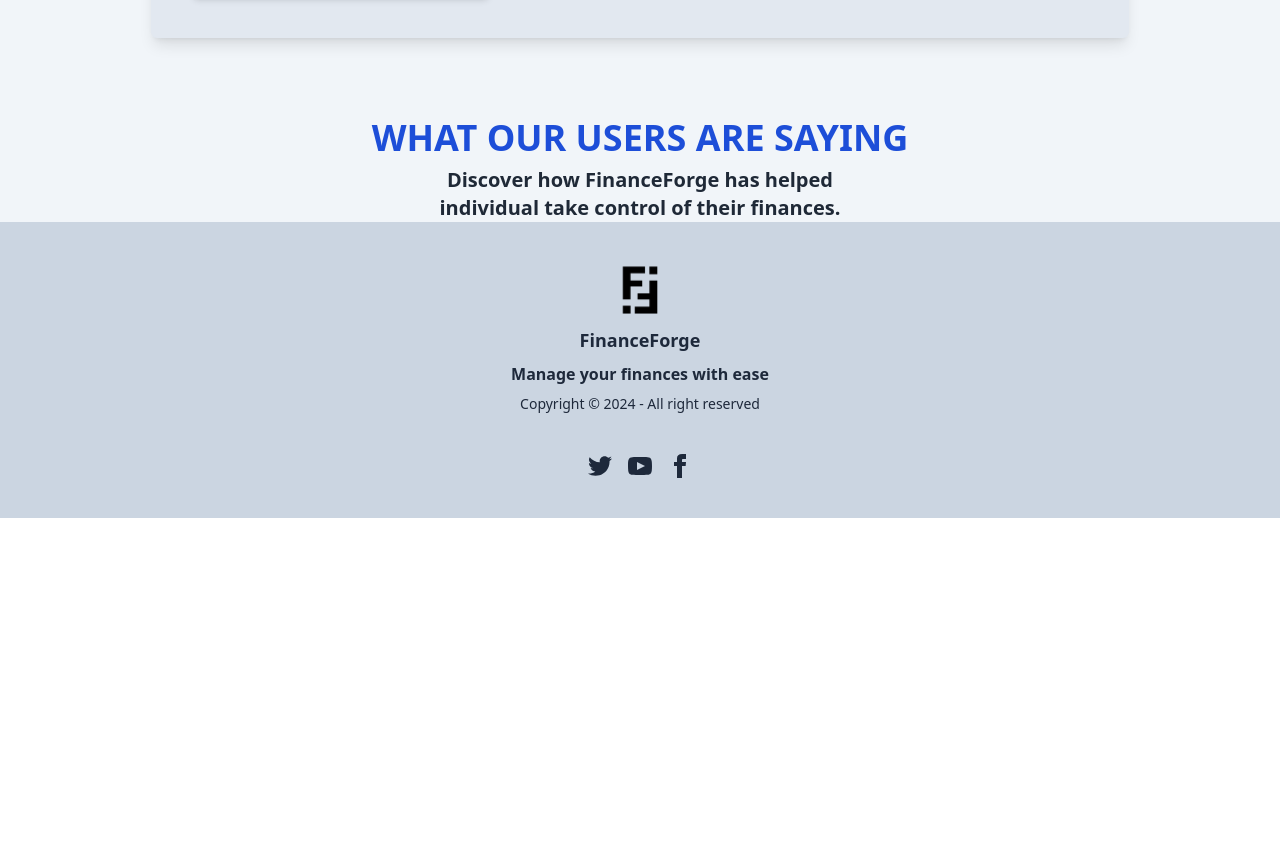
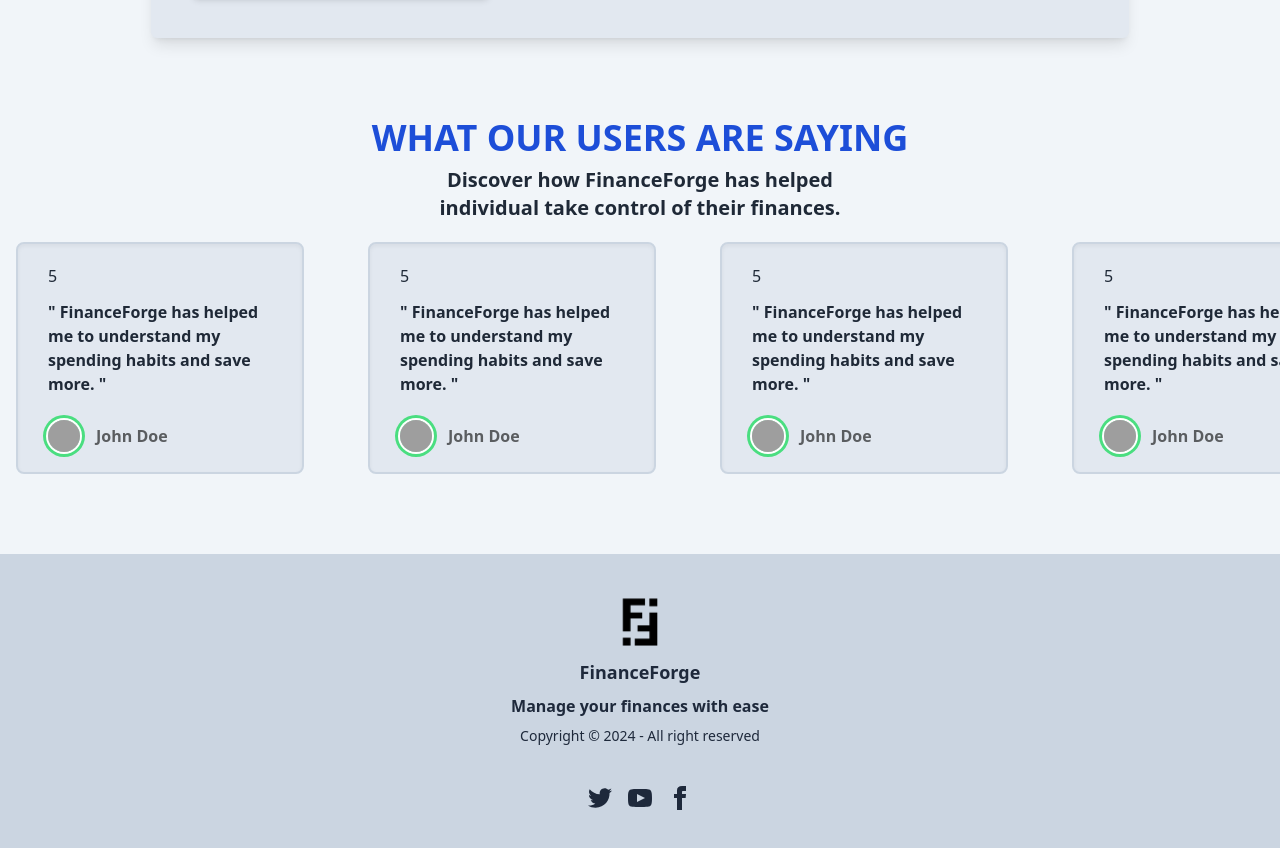
Before and after one commit to Jx1126/asp-final, a React (Vite) app: page / in a window 1280 px wide. Shown: the part 1817-2665 px from the top of the page. Before the commit the page ends 2335 px from the top, so only its background shows below. Built offline with nearby package versions, Linux system fonts and the light colour scheme; grey boxes are pictures that could not be loaded.

Commit message:
Added rating cards (without stars rating)

```diff
--- a/src/components/home/FeatureCard.tsx
+++ b/src/components/home/FeatureCard.tsx
@@ -6,7 +6,7 @@ interface Props {
 }
 
 const FeatureCard = ({ title, description, image, isReversed }: Props) => (
-<div className="flex flex-col gap-8 sm:flex-row sm:gap-20 items-center bg-slate-200 p-10 rounded-md shadow-lg mx-5">
+  <div className="flex flex-col gap-8 sm:flex-row sm:gap-20 items-center bg-slate-200 p-10 rounded-md shadow-lg mx-5">
     <div className={`sm:order-${isReversed ? 2 : 1} w-full sm:w-auto`}>
       <img src={image} className="rounded-lg shadow-md w-full" alt={title} />
     </div>
--- a/src/components/home/Home.tsx
+++ b/src/components/home/Home.tsx
@@ -4,6 +4,7 @@ import detail2 from "/home_detail_2.png?url";
 import detail3 from "/home_detail_3.png?url";
 
 import FeatureCard from "./FeatureCard";
+import RatingCard from "./RatingCard";
 
 const HeroSection = () => {
   return (
@@ -26,37 +27,91 @@ const HeroSection = () => {
   );
 };
 
-const FeaturesSection = () => (
+const FeaturesSection = () => {
+
+  const features = [
+    {
+      title: "Track your Income and Expenses",
+      description: "Easily record and visualize your income and expenses. Get clear insight into your spending habits and savings with graphs.",
+      image: detail1,
+    },
+    {
+      title: "Find out ways to build your wealth",
+      description: "Get top insights from our analyst and key recommendation on opportunities to build your wealth.",
+      image: detail2,
+    },
+    {
+      title: "Protect yourself",
+      description: "Find out more about common scams and use our link checker to safeguard yourself online.",
+      image: detail3,
+    }
+  ];
+
+  return (
     <section className="mt-20 flex items-center justify-center">
       <div className="grid gap-10">
-      <FeatureCard
-        title="Track your Income and Expenses"
-        description="Easily record and visualize your income and expenses. Get clear insight into your spending habits and savings with graphs."
-        image={detail1}
-      />
-      <FeatureCard
-        title="Find out ways to build your wealth"
-        description="Get top insights from our analyst and key recommendation on opportunities to build your wealth."
-        image={detail2}
-        isReversed
-      />
-      <FeatureCard
-        title="Protect yourself"
-        description="Find out more about common scams and use our link checker to safeguard yourself online."
-        image={detail3}
-      />
+        {features.map((feature, index) => (
+          <FeatureCard key={index} {...feature} isReversed={index % 2 !== 0} />
+        ))}
       </div>
     </section>
   );
+};
 
-const RatingSection = () => (
-  <section className="mt-20">
-    <div className="flex flex-col items-center justify-center">
+const RatingSection = () => {
+
+  const ratings = [
+    {
+      star: 5,
+      message: "FinanceForge has helped me to understand my spending habits and save more.",
+      avatar: "https://img.daisyui.com/images/stock/photo-1534528741775-53994a69daeb.webp",
+      username: "John Doe"
+    },
+    {
+      star: 5,
+      message: "FinanceForge has helped me to understand my spending habits and save more.",
+      avatar: "https://img.daisyui.com/images/stock/photo-1534528741775-53994a69daeb.webp",
+      username: "John Doe"
+    },
+    {
+      star: 5,
+      message: "FinanceForge has helped me to understand my spending habits and save more.",
+      avatar: "https://img.daisyui.com/images/stock/photo-1534528741775-53994a69daeb.webp",
+      username: "John Doe"
+    },
+    {
+      star: 5,
+      message: "FinanceForge has helped me to understand my spending habits and save more.",
+      avatar: "https://img.daisyui.com/images/stock/photo-1534528741775-53994a69daeb.webp",
+      username: "John Doe"
+    },
+    {
+      star: 5,
+      message: "FinanceForge has helped me to understand my spending habits and save more.",
+      avatar: "https://img.daisyui.com/images/stock/photo-1534528741775-53994a69daeb.webp",
+      username: "John Doe"
+    },
+  ];
+
+  return (
+    <section className="my-20 overflow-hidden">
+      <div className="flex flex-col items-center justify-center mb-5">
         <p className="text-4xl text-blue-700 font-bold uppercase text-center">What our users are saying</p>
         <p className="text-xl font-semibold mt-2 max-w-md text-center">Discover how FinanceForge has helped individual take control of their finances.</p>
       </div>
+
+      <div className="relative w-full">
+        <div className="inifite-scroll-animation flex">
+          {[...ratings, ...ratings].map((rating, index) => (
+            <div className="flex-shrink-0 w-80 mx-4">
+              <RatingCard key={index} {...rating} />
+            </div>
+          ))};
+        </div>
+      </div>
     </section>
   );
+};
 
 function Home() {
   return (
--- a/src/components/home/RatingCard.tsx
+++ b/src/components/home/RatingCard.tsx
@@ -0,0 +1,31 @@
+interface Props {
+  star: number;
+  message: string;
+  avatar: string;
+  username: string;
+}
+
+const RatingCard = ({ star, message, avatar, username }: Props) => (
+  <div className="flex justify-center bg-slate-200 border-slate-300 max-w-72 border-2 shadow-inner rounded-lg">
+
+    <div className="flex flex-col gap-3 my-5">
+
+      <p>{star}</p>
+      <p className="max-w-56 font-semibold">" {message} "</p>
+
+      <div className="flex flex-row gap-4 items-center mt-3">
+        <div className="avatar">
+          <div className="w-8 rounded-full ring ring-offset-2 ring-green-400">
+            <img src={avatar} />
+          </div>
+        </div>
+
+        <p className="font-semibold text-black/60">{username}</p>
+      </div>
+
+    </div>
+
+  </div>
+);
+
+export default RatingCard;
--- a/src/css/output.css
+++ b/src/css/output.css
@@ -657,6 +657,30 @@ html {
   --tw-contain-style:  ;
 }
 
+.avatar {
+  position: relative;
+  display: inline-flex;
+}
+
+.avatar > div {
+  display: block;
+  aspect-ratio: 1 / 1;
+  overflow: hidden;
+}
+
+.avatar img {
+  height: 100%;
+  width: 100%;
+  -o-object-fit: cover;
+     object-fit: cover;
+}
+
+.avatar.placeholder > div {
+  display: flex;
+  align-items: center;
+  justify-content: center;
+}
+
 @media (hover:hover) {
   .menu li > *:not(ul, .menu-title, details, .btn):active,
 .menu li > *:not(ul, .menu-title, details, .btn).active,
@@ -783,18 +807,6 @@ html {
     }
   }
 
-  .btn-outline.btn-secondary:hover {
-    --tw-text-opacity: 1;
-    color: var(--fallback-sc,oklch(var(--sc)/var(--tw-text-opacity)));
-  }
-
-  @supports (color: color-mix(in oklab, black, black)) {
-    .btn-outline.btn-secondary:hover {
-      background-color: color-mix(in oklab, var(--fallback-s,oklch(var(--s)/1)) 90%, black);
-      border-color: color-mix(in oklab, var(--fallback-s,oklch(var(--s)/1)) 90%, black);
-    }
-  }
-
   .btn-disabled:hover,
     .btn[disabled]:hover,
     .btn:disabled:hover {
@@ -960,6 +972,29 @@ html {
   justify-content: flex-end;
 }
 
+.rating {
+  position: relative;
+  display: inline-flex;
+}
+
+.rating :where(input) {
+  cursor: pointer;
+  border-radius: 0px;
+  animation: rating-pop var(--animation-input, 0.25s) ease-out;
+  height: 1.5rem;
+  width: 1.5rem;
+  background-color: var(--fallback-bc,oklch(var(--bc)/var(--tw-bg-opacity)));
+  --tw-bg-opacity: 1;
+}
+
+.avatar-group :where(.avatar) {
+  overflow: hidden;
+  border-radius: 9999px;
+  border-width: 4px;
+  --tw-border-opacity: 1;
+  border-color: var(--fallback-b1,oklch(var(--b1)/var(--tw-border-opacity)));
+}
+
 @media (prefers-reduced-motion: no-preference) {
   .btn {
     animation: button-pop var(--animation-btn, 0.25s) ease-out;
@@ -981,10 +1016,6 @@ html {
   .btn-primary {
     --btn-color: var(--fallback-p);
   }
-
-  .btn-secondary {
-    --btn-color: var(--fallback-s);
-  }
 }
 
 @supports (color: color-mix(in oklab, black, black)) {
@@ -992,11 +1023,6 @@ html {
     background-color: color-mix(in oklab, var(--fallback-p,oklch(var(--p)/1)) 90%, black);
     border-color: color-mix(in oklab, var(--fallback-p,oklch(var(--p)/1)) 90%, black);
   }
-
-  .btn-outline.btn-secondary.btn-active {
-    background-color: color-mix(in oklab, var(--fallback-s,oklch(var(--s)/1)) 90%, black);
-    border-color: color-mix(in oklab, var(--fallback-s,oklch(var(--s)/1)) 90%, black);
-  }
 }
 
 .btn:focus-visible {
@@ -1015,16 +1041,6 @@ html {
   .btn-primary {
     --btn-color: var(--p);
   }
-
-  .btn-secondary {
-    --btn-color: var(--s);
-  }
-}
-
-.btn-secondary {
-  --tw-text-opacity: 1;
-  color: var(--fallback-sc,oklch(var(--sc)/var(--tw-text-opacity)));
-  outline-color: var(--fallback-s,oklch(var(--s)/1));
 }
 
 .btn.glass {
@@ -1063,16 +1079,6 @@ html {
 .btn-outline.btn-primary.btn-active {
   --tw-text-opacity: 1;
   color: var(--fallback-pc,oklch(var(--pc)/var(--tw-text-opacity)));
-}
-
-.btn-outline.btn-secondary {
-  --tw-text-opacity: 1;
-  color: var(--fallback-s,oklch(var(--s)/var(--tw-text-opacity)));
-}
-
-.btn-outline.btn-secondary.btn-active {
-  --tw-text-opacity: 1;
-  color: var(--fallback-sc,oklch(var(--sc)/var(--tw-text-opacity)));
 }
 
 .btn.btn-disabled,
@@ -1252,6 +1258,39 @@ html {
   }
 }
 
+.rating input {
+  -moz-appearance: none;
+       appearance: none;
+  -webkit-appearance: none;
+}
+
+.rating .rating-hidden {
+  width: 0.5rem;
+  background-color: transparent;
+}
+
+.rating input[type="radio"]:checked {
+  background-image: none;
+}
+
+.rating input:checked ~ input,
+  .rating input[aria-checked="true"] ~ input {
+  --tw-bg-opacity: 0.2;
+}
+
+.rating input:focus-visible {
+  transition-property: transform;
+  transition-timing-function: cubic-bezier(0.4, 0, 0.2, 1);
+  transition-timing-function: cubic-bezier(0, 0, 0.2, 1);
+  transition-duration: 300ms;
+  transform: translateY(-0.125em);
+}
+
+.rating input:active:focus {
+  animation: none;
+  transform: translateY(-0.125em);
+}
+
 @keyframes rating-pop {
   0% {
     transform: translateY(-0.125em);
@@ -1314,6 +1353,23 @@ html {
   right: 7%;
 }
 
+.avatar.offline:before {
+  content: "";
+  position: absolute;
+  z-index: 10;
+  display: block;
+  border-radius: 9999px;
+  --tw-bg-opacity: 1;
+  background-color: var(--fallback-b3,oklch(var(--b3)/var(--tw-bg-opacity)));
+  outline-style: solid;
+  outline-width: 2px;
+  outline-color: var(--fallback-b1,oklch(var(--b1)/1));
+  width: 15%;
+  height: 15%;
+  top: 7%;
+  right: 7%;
+}
+
 .join.join-vertical > :where(*:not(:first-child)):is(.btn) {
   margin-top: calc(var(--border-btn) * -1);
 }
@@ -1355,11 +1411,30 @@ html {
   inset: 0px;
 }
 
+.mx-4 {
+  margin-left: 1rem;
+  margin-right: 1rem;
+}
+
 .mx-5 {
   margin-left: 1.25rem;
   margin-right: 1.25rem;
 }
 
+.my-20 {
+  margin-top: 5rem;
+  margin-bottom: 5rem;
+}
+
+.my-5 {
+  margin-top: 1.25rem;
+  margin-bottom: 1.25rem;
+}
+
+.mb-5 {
+  margin-bottom: 1.25rem;
+}
+
 .ml-2 {
   margin-left: 0.5rem;
 }
@@ -1400,10 +1475,6 @@ html {
   height: auto;
 }
 
-.h-16 {
-  height: 4rem;
-}
-
 .w-10 {
   width: 2.5rem;
 }
@@ -1412,6 +1483,14 @@ html {
   width: 3.5rem;
 }
 
+.w-8 {
+  width: 2rem;
+}
+
+.w-80 {
+  width: 20rem;
+}
+
 .w-auto {
   width: auto;
 }
@@ -1420,14 +1499,22 @@ html {
   width: 100%;
 }
 
-.w-16 {
-  width: 4rem;
+.max-w-56 {
+  max-width: 14rem;
+}
+
+.max-w-72 {
+  max-width: 18rem;
 }
 
 .max-w-md {
   max-width: 28rem;
 }
 
+.flex-shrink-0 {
+  flex-shrink: 0;
+}
+
 .grid-flow-col {
   grid-auto-flow: column;
 }
@@ -1452,22 +1539,26 @@ html {
   gap: 2.5rem;
 }
 
-.gap-20 {
-  gap: 5rem;
+.gap-3 {
+  gap: 0.75rem;
 }
 
 .gap-4 {
   gap: 1rem;
 }
 
-.gap-5 {
-  gap: 1.25rem;
-}
-
 .gap-8 {
   gap: 2rem;
 }
 
+.overflow-hidden {
+  overflow: hidden;
+}
+
+.rounded-full {
+  border-radius: 9999px;
+}
+
 .rounded-lg {
   border-radius: 0.5rem;
 }
@@ -1476,8 +1567,13 @@ html {
   border-radius: 0.375rem;
 }
 
-.rounded-full {
-  border-radius: 9999px;
+.border-2 {
+  border-width: 2px;
+}
+
+.border-slate-300 {
+  --tw-border-opacity: 1;
+  border-color: rgb(203 213 225 / var(--tw-border-opacity));
 }
 
 .bg-black {
@@ -1577,12 +1673,12 @@ html {
   text-transform: uppercase;
 }
 
-.capitalize {
-  text-transform: capitalize;
-}
-
 .tracking-wide {
   letter-spacing: 0.025em;
+}
+
+.text-black\/60 {
+  color: rgb(0 0 0 / 0.6);
 }
 
 .text-blue-700 {
@@ -1603,6 +1699,12 @@ html {
 .text-white {
   --tw-text-opacity: 1;
   color: rgb(255 255 255 / var(--tw-text-opacity));
+}
+
+.shadow-inner {
+  --tw-shadow: inset 0 2px 4px 0 rgb(0 0 0 / 0.05);
+  --tw-shadow-colored: inset 0 2px 4px 0 var(--tw-shadow-color);
+  box-shadow: var(--tw-ring-offset-shadow, 0 0 #0000), var(--tw-ring-shadow, 0 0 #0000), var(--tw-shadow);
 }
 
 .shadow-lg {
@@ -1617,8 +1719,33 @@ html {
   box-shadow: var(--tw-ring-offset-shadow, 0 0 #0000), var(--tw-ring-shadow, 0 0 #0000), var(--tw-shadow);
 }
 
+.ring {
+  --tw-ring-offset-shadow: var(--tw-ring-inset) 0 0 0 var(--tw-ring-offset-width) var(--tw-ring-offset-color);
+  --tw-ring-shadow: var(--tw-ring-inset) 0 0 0 calc(3px + var(--tw-ring-offset-width)) var(--tw-ring-color);
+  box-shadow: var(--tw-ring-offset-shadow), var(--tw-ring-shadow), var(--tw-shadow, 0 0 #0000);
+}
+
+.ring-green-400 {
+  --tw-ring-opacity: 1;
+  --tw-ring-color: rgb(74 222 128 / var(--tw-ring-opacity));
+}
+
+.ring-offset-2 {
+  --tw-ring-offset-width: 2px;
+}
+
 .ease-in-out {
   transition-timing-function: cubic-bezier(0.4, 0, 0.2, 1);
+}
+
+@keyframes infinite-scroll {
+  0% {
+    transform: translateX(0);
+  }
+
+  100% {
+    transform: translateX(-50%);
+  }
 }
 
 html {
@@ -1700,6 +1827,12 @@ body {
   }
 }
 
+.infinite-scroll-animation {
+  animation: infinite-scroll 30s linear infinite;
+  width: -moz-max-content;
+  width: max-content
+}
+
 .hover\:cursor-pointer:hover {
   cursor: pointer;
 }
@@ -1734,21 +1867,8 @@ body {
     flex-direction: row;
   }
 
-  .sm\:flex-col {
-    flex-direction: column;
-  }
-
-  .sm\:items-center {
-    align-items: center;
-  }
-
   .sm\:gap-20 {
     gap: 5rem;
-  }
-
-  .sm\:text-base {
-    font-size: 1rem;
-    line-height: 1.5rem;
   }
 }
 
```
Also changed, not shown: src/css/input.css (+14 -0 lines). Lines whose indentation alone changed are shown as unchanged.
